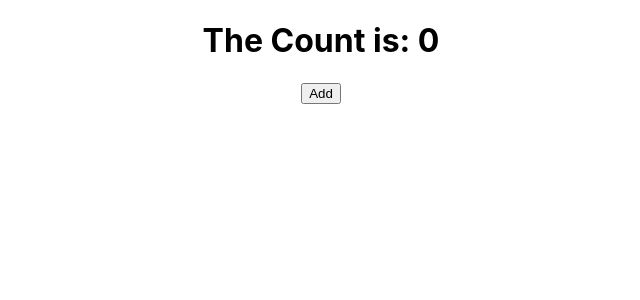
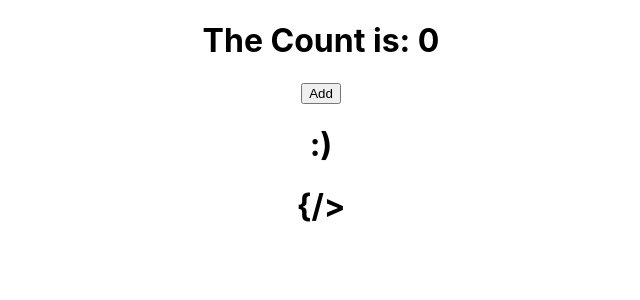
Before and after one commit to snowleopardAlexa/hooksapp, a React (Create React App) app: page / in a window 1280 px wide. Shown: the top 300 px of the page, without its empty margins (319-959 px from the left). Built offline with nearby package versions, Linux system fonts and the light colour scheme.

Commit message:
useState hook with toggler, repeated logic.

```diff
--- a/package.json
+++ b/package.json
@@ -6,6 +6,9 @@
     "@testing-library/jest-dom": "^5.11.10",
     "@testing-library/react": "^11.2.6",
     "@testing-library/user-event": "^12.8.3",
+    "emoji": "^0.3.2",
+    "ext": "^1.4.0",
+    "install": "^0.13.0",
     "react": "^17.0.2",
     "react-dom": "^17.0.2",
     "react-scripts": "4.0.3",
--- a/src/App.js
+++ b/src/App.js
@@ -1,11 +1,13 @@
 import React from 'react';
 import './App.css';
 import CounterHooks from './CounterHooks';
+import Toggler from './Toggler';
 
 function App() {
   return (
     <div className="App">
       <CounterHooks />
+      <Toggler />
     </div>
   );
 }
--- /dev/null
+++ b/src/Toggler.js
@@ -0,0 +1,29 @@
+import React, { useState } from 'react';
+
+// two pieces of state - this is redundant
+// follow DRY - do not repeat yourself.
+
+function Toggler() {
+    const [isHappy, setIsHappy] = useState(true);
+    const [isHeartbroken, setIsHeartbroken] = useState(false);
+
+    // identical to toggleIsHeartbroken - repeated logic
+    const toggleIsHappy = () => {
+        setIsHappy(!isHappy);
+    };
+
+    const toggleIsHeartbroken = () => {
+        setIsHeartbroken(!isHeartbroken);
+    };
+
+    return (
+       <div>
+          <h1 onClick={toggleIsHappy}>{isHappy ? ":)" : ":("}</h1>
+          <h1 onClick={toggleIsHeartbroken}>{isHeartbroken ? "{>" : "{/>"}</h1>
+       </div>
+    );
+}
+
+
+
+export default Toggler;
```
Also changed, not shown: src/markdown.md (added, +1 -0 lines), 1 other file (tests, documents, lock files or other folders).
